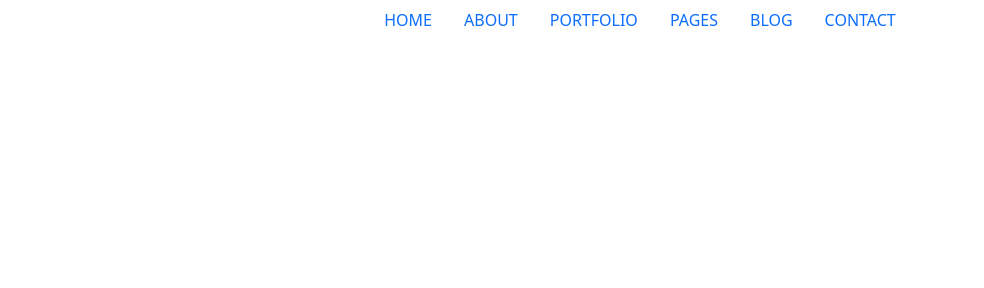
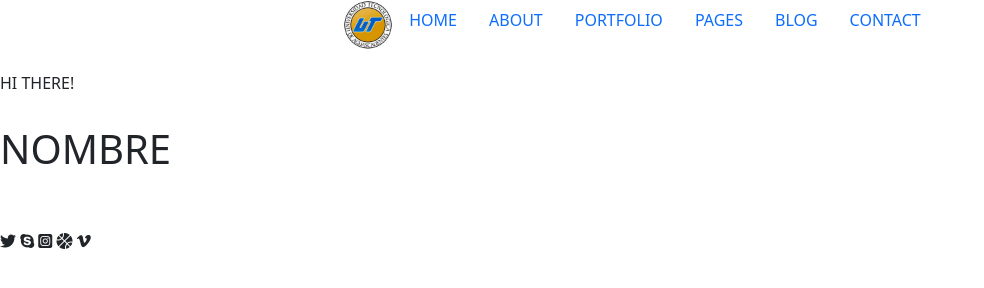
Before and after one commit to LuzLimon/DWI-Proyecto-U1-Git-y-GitHub, a plain HTML site: page index.html in a window 1280 px wide. Shown: the whole page, without its empty margins (0-984 px from the left). Drawn offline with nearby package versions, Linux system fonts and the light colour scheme.

Commit message:
The changes in the different types of files were added, in addition to the icons being added to the index

```diff
--- a/index.html
+++ b/index.html
@@ -6,10 +6,14 @@
     <meta name="viewport" content="width=device-width, initial-scale=1.0">
     <title>Proyecto Unidad 1 - Git y GitHub</title>
     <link href="https://cdn.jsdelivr.net/npm/bootstrap@5.2.0-beta1/dist/css/bootstrap.min.css" rel="stylesheet" integrity="sha384-0evHe/X+R7YkIZDRvuzKMRqM+OrBnVFBL6DOitfPri4tjfHxaWutUpFmBp4vmVor" crossorigin="anonymous">
+    <script src="https://kit.fontawesome.com/b7ac09f652.js" crossorigin="anonymous"></script>
 </head>
 <body>
     <div>
         <ul class="nav justify-content-center">
+            <li>
+              <img src="utags.jpg" width="50" height="50">
+            </li>
             <li class="nav-item">
               <a class="nav-link" href="#">HOME</a>
             </li>
@@ -29,7 +33,19 @@
               <a class="nav-link" href="#">CONTACT</a>
             </li>
           </ul>
-    </div>
+          <br>
+          <h6>HI THERE!</h6>
+          <br>
+          <h1>NOMBRE</h1>
+          <br><br>
+          <div class="cont_links">
+            <i class="fa-brands fa-twitter"></i>
+            <i class="fa-brands fa-skype"></i>
+            <i class="fa-brands fa-instagram-square"></i>
+            <i class="fa-solid fa-basketball"></i>
+            <i class="fa-brands fa-vimeo-v"></i>
+        </div>
+        </div>
     <script src="https://cdn.jsdelivr.net/npm/bootstrap@5.2.0-beta1/dist/js/bootstrap.bundle.min.js" integrity="sha384-pprn3073KE6tl6bjs2QrFaJGz5/SUsLqktiwsUTF55Jfv3qYSDhgCecCxMW52nD2" crossorigin="anonymous"></script>
 </body>
 </html>
```
Also changed, not shown: twitter_files/styles.css (added), utags.jpg (added).
